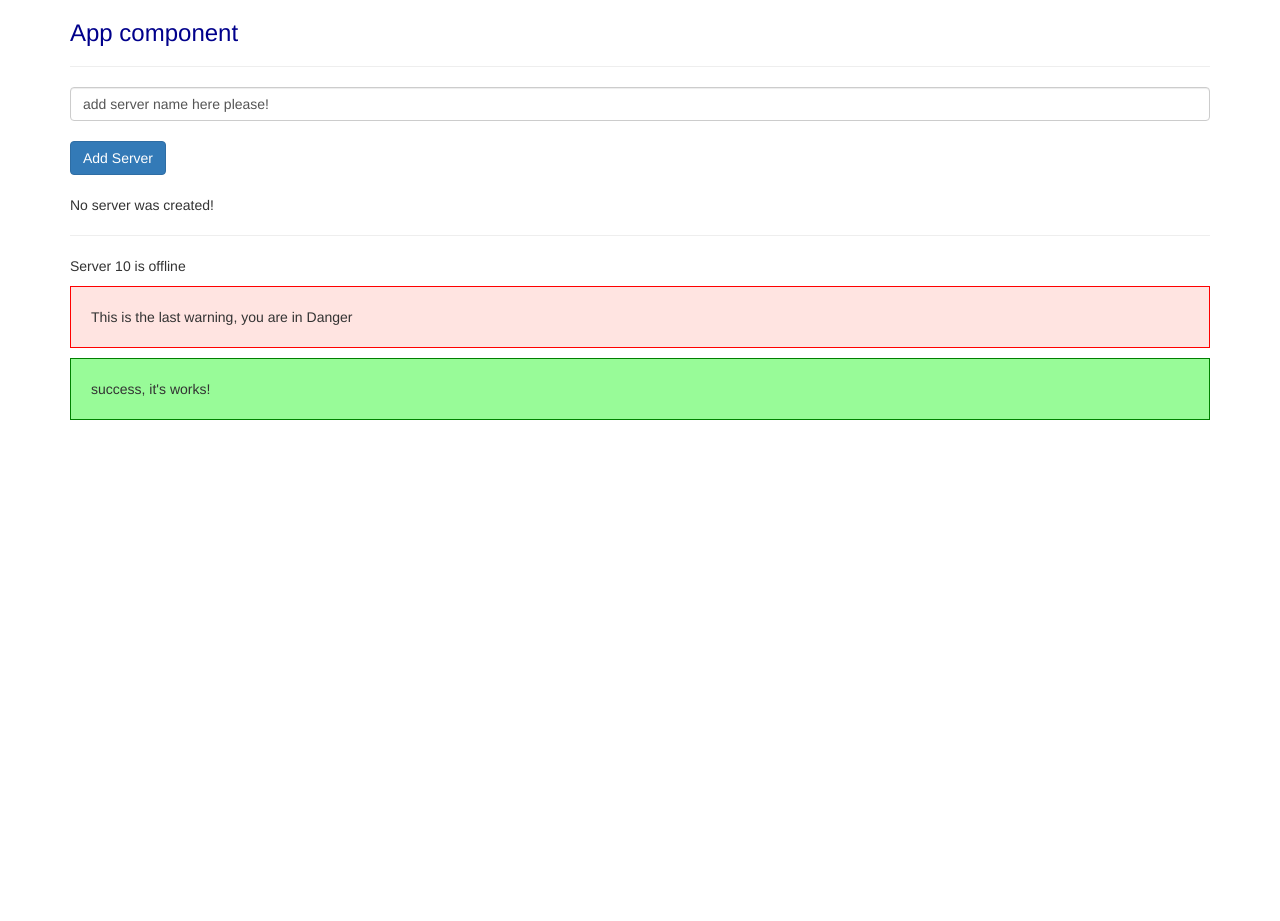
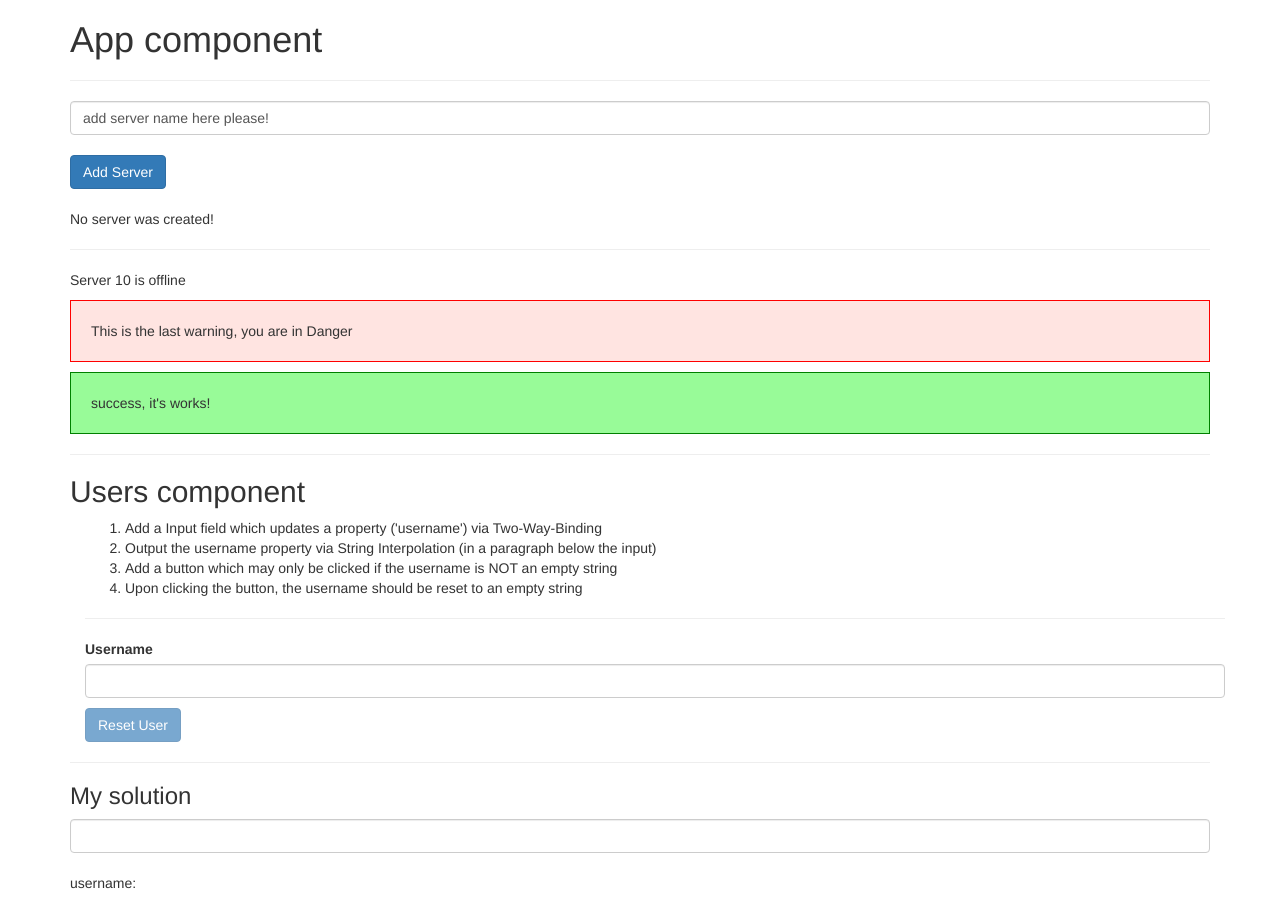
Before and after one commit to zmarkoni/angular-udemy, an Angular app: page / in a window 1280 px wide. Shown: the top 921 px of the page. Before the commit the page ends 800 px from the top, so only its background shows below. Built offline with nearby package versions, Linux system fonts and the light colour scheme.

Commit message:
Assignment databinding

```diff
--- a/src/app/app.component.html
+++ b/src/app/app.component.html
@@ -1,13 +1,14 @@
 <div class="container">
     <div class="row">
         <div class="col-xs-12">
-            <h3>App component</h3>
+            <h1>App component</h1>
             <hr>
             <app-servers></app-servers>
             <!--<div app-servers></div>-->
             <!--<div class="app-servers"></div>-->
             <app-warning-alert></app-warning-alert>
             <app-success-alert></app-success-alert>
+            <app-users></app-users>
         </div>
     </div>
 </div>
--- a/src/app/app.module.ts
+++ b/src/app/app.module.ts
@@ -8,6 +8,7 @@
 import { ServersComponent } from './servers/servers.component';
 import { WarningAlertComponent } from './warning-alert/warning-alert.component';
 import { SuccessAlertComponent } from './success-alert/success-alert.component';
+import { UsersComponent } from './users/users.component';
 
 @NgModule({
   declarations: [
@@ -15,7 +16,8 @@
     ServerComponent,
     ServersComponent,
     WarningAlertComponent,
-    SuccessAlertComponent
+    SuccessAlertComponent,
+    UsersComponent
   ],
   imports: [
     BrowserModule,
--- a/src/app/servers/servers.component.ts
+++ b/src/app/servers/servers.component.ts
@@ -4,7 +4,7 @@
     selector: 'app-servers',
     // selector: '[app-servers]',
     // selector: '.app-servers',
-    templateUrl: './servers.component.html',
+    templateUrl: './servers.component.html'
 })
 export class ServersComponent {
     disableServer: boolean = true;
--- /dev/null
+++ b/src/app/users/users.component.html
@@ -0,0 +1,40 @@
+<hr>
+<h2>Users component</h2>
+<div class="container">
+  <div class="row">
+    <div class="col-xs-12">
+      <ol>
+        <li>Add a Input field which updates a property ('username') via Two-Way-Binding</li>
+        <li>Output the username property via String Interpolation (in a paragraph below the input)</li>
+        <li>Add a button which may only be clicked if the username is NOT an empty string</li>
+        <li>Upon clicking the button, the username should be reset to an empty string</li>
+      </ol>
+      <hr>
+      <label>Username</label>
+      <input type="text" class="form-control" [(ngModel)]="username">
+      <p>{{ username }}</p>
+      <button
+        class="btn btn-primary"
+        [disabled]="username === ''"
+        (click)="username = ''">Reset User</button>
+    </div>
+  </div>
+</div>
+
+<hr>
+
+<h3>My solution</h3>
+
+<input
+        type="text"
+        class="form-control"
+        [(ngModel)]="myUsername"
+        (input)="onUpdateUserName($event)"
+>
+<br>
+<p>username: {{ myUsername }}</p>
+<br>
+<button
+        class="btn btn-primary"
+        (click)="resetUsername($event)"
+        [disabled]="isEmpty">Reset</button>
--- /dev/null
+++ b/src/app/users/users.component.ts
@@ -0,0 +1,23 @@
+import { Component } from '@angular/core';
+
+@Component({
+    selector: 'app-users',
+    templateUrl: './users.component.html'
+})
+export class UsersComponent {
+    username: any = '';
+
+    // My solution down
+    myUsername: any = '';
+    isEmpty: boolean = true;
+
+    onUpdateUserName(event: Event) {
+        if((<HTMLInputElement>event.target).value.length !== 0 ) {
+            this.isEmpty = false;
+        }
+    }
+    resetUsername() {
+        this.myUsername = '';
+        this.isEmpty = true;
+    }
+}
```
